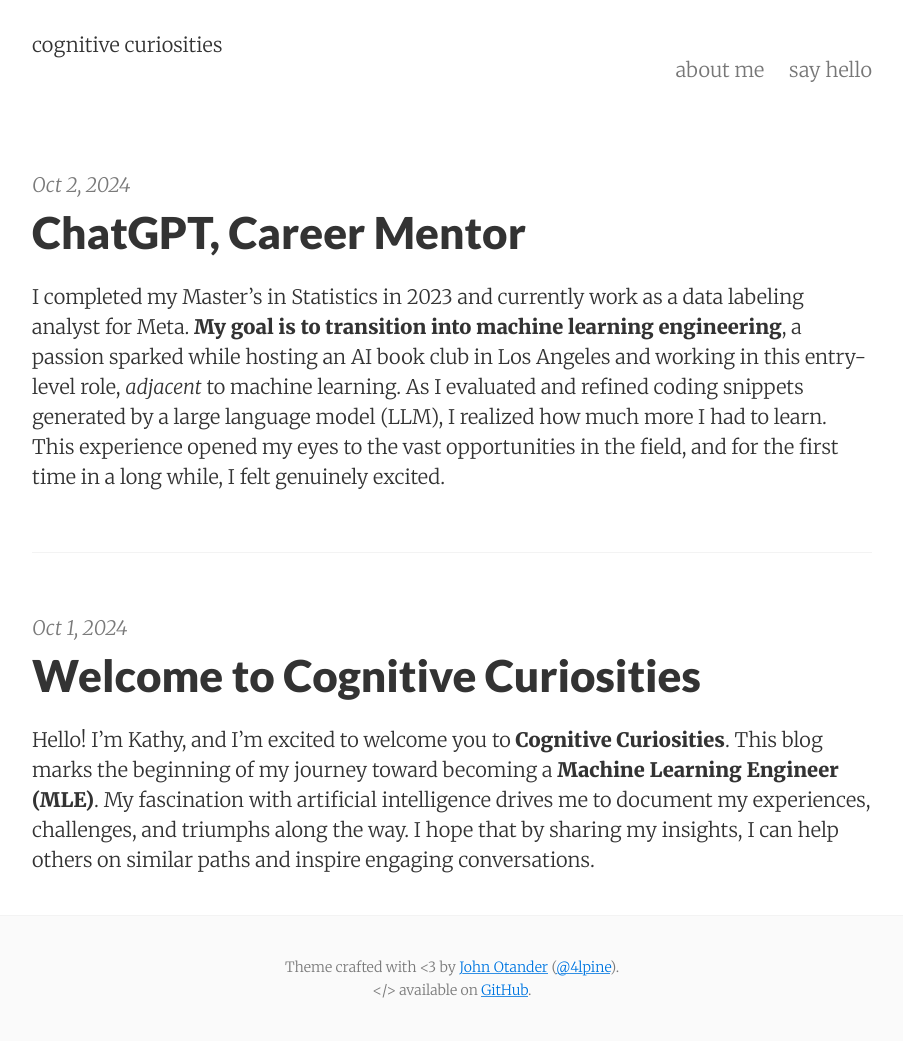
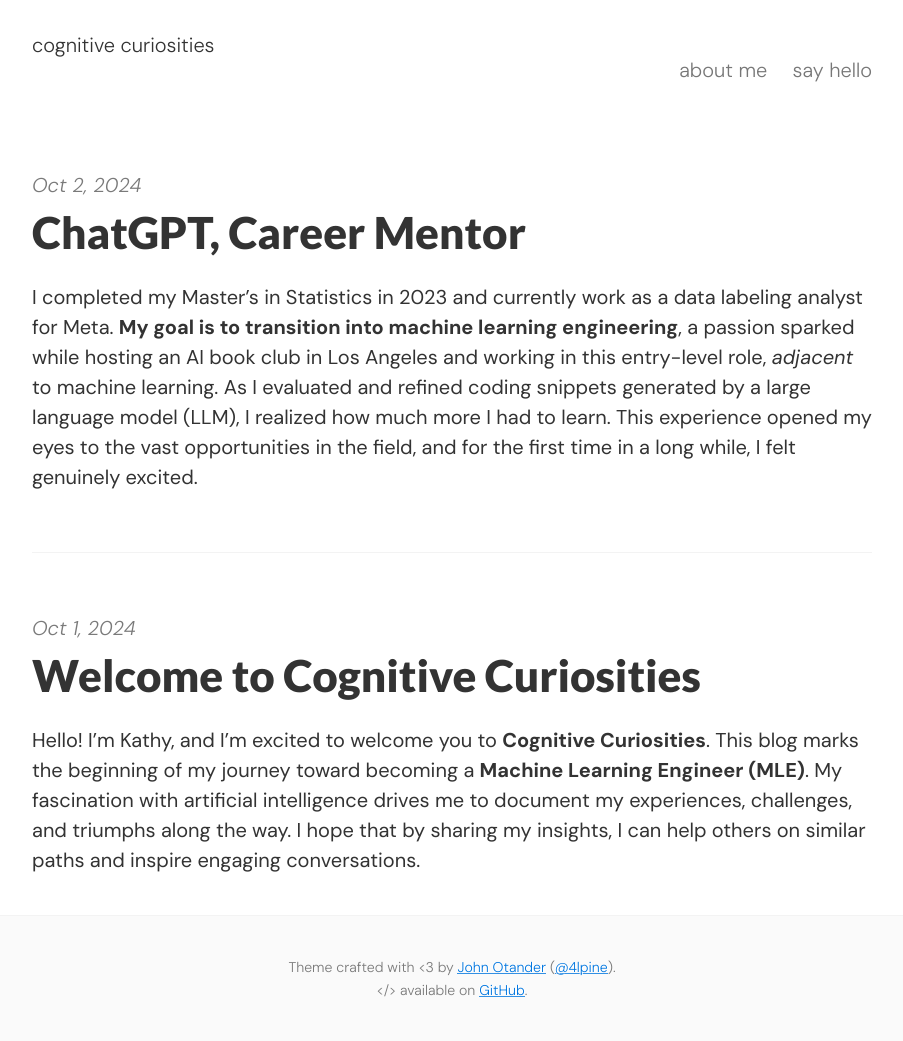
Before and after one commit to itstrieu/itstrieu.github.io, a Jekyll site: the page built from index.html, in a window 1280 px wide. Shown: the whole page, without its empty margins (188-1091 px from the left). Built offline with Jekyll 4.4.1, drawn with Linux system fonts in a browser that asks for light colours; the list of posts is cut into pages by our own code.

Commit message:
uploaded new fonts

```diff
--- a/_layouts/default.html
+++ b/_layouts/default.html
@@ -1,6 +1,14 @@
 <!DOCTYPE html>
 <html lang="{{ page.lang | default: site.lang | default: 'en' }}">
-{% include head.html %}
+<head>
+  <meta charset="UTF-8">
+  <meta name="viewport" content="width=device-width, initial-scale=1.0">
+  <title>{{ site.title }}</title>
+  <link rel="preconnect" href="https://fonts.googleapis.com">
+  <link rel="preconnect" href="https://fonts.gstatic.com" crossorigin>
+  <link href="https://fonts.googleapis.com/css2?family=DM+Sans:ital,opsz,wght@0,9..40,100..1000;1,9..40,100..1000&family=DM+Serif+Display:ital@0;1&family=Nunito:ital,wght@0,200..1000;1,200..1000&display=swap" rel="stylesheet">
+  {% include head.html %}
+</head>
 <body class="site{% if site.animated %} animated fade-in-down{% endif %}">
   {% if site.google_tag_manager %}
   <noscript><iframe src="https://www.googletagmanager.com/ns.html?id={{ site.google_tag_manager }}"
--- a/_sass/_variables.scss
+++ b/_sass/_variables.scss
@@ -1,9 +1,9 @@
 // Typography
 $base-font-size: 11px !default;
 $bold-font-weight: bold !default;
-$font-family: 'Merriweather', 'PT Serif', Georgia, 'Times New Roman', serif !default;
+$font-family: 'DM Sans', 'Nunito', sans-serif !default;
 $line-height: 1.5 !default;
-$heading-font-family: 'Lato', 'Helvetica Neue', Helvetica, sans-serif !default;
+$heading-font-family: 'DM Sans Display', 'Lato', 'Helvetica Neue', Helvetica, sans-serif !default;
 $heading-font-weight: 900 !default;
 $heading-line-height: 1.25 !default;
 $monospace-font-family: 'Source Code Pro', Consolas, monospace !default;
```
